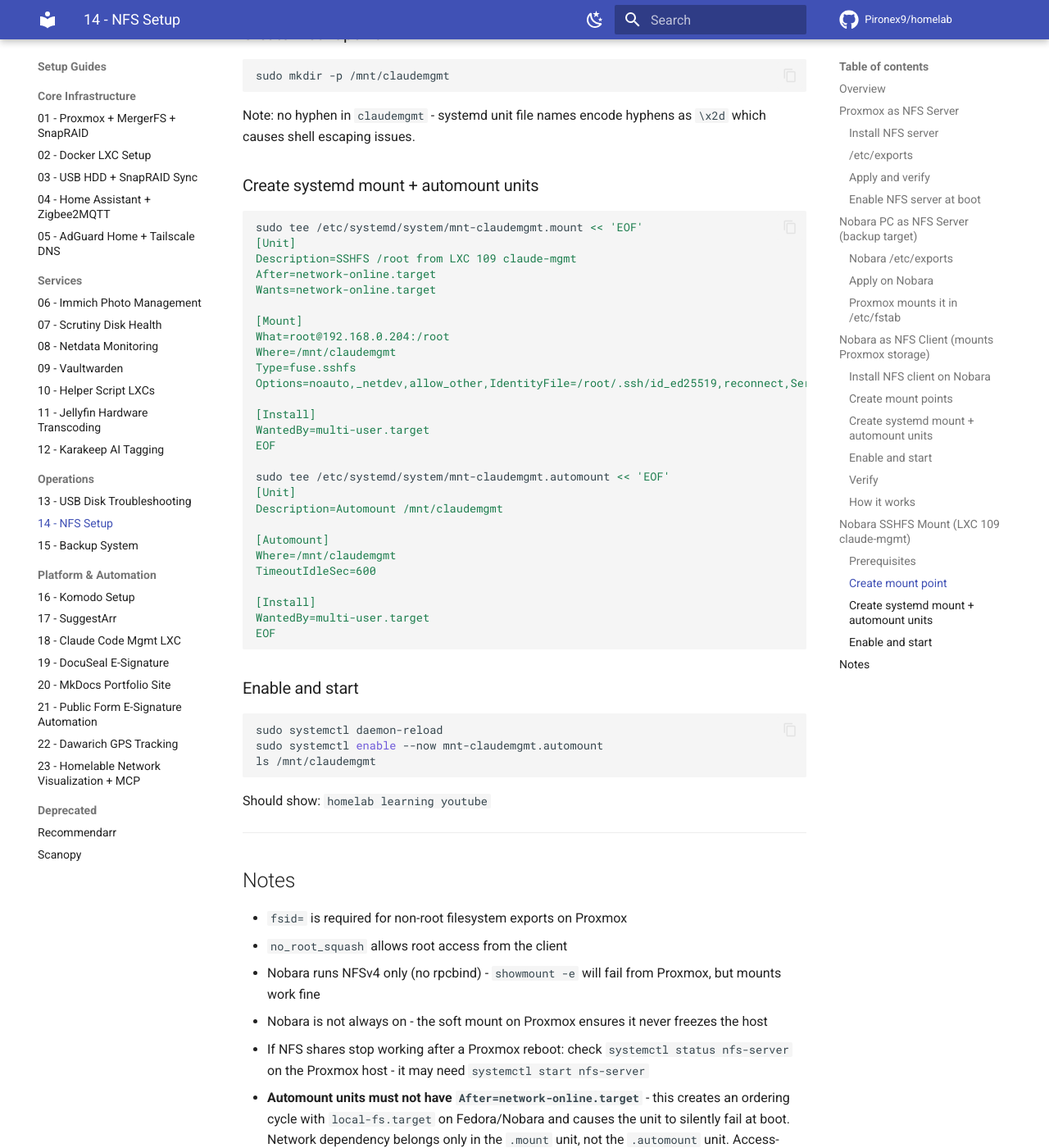
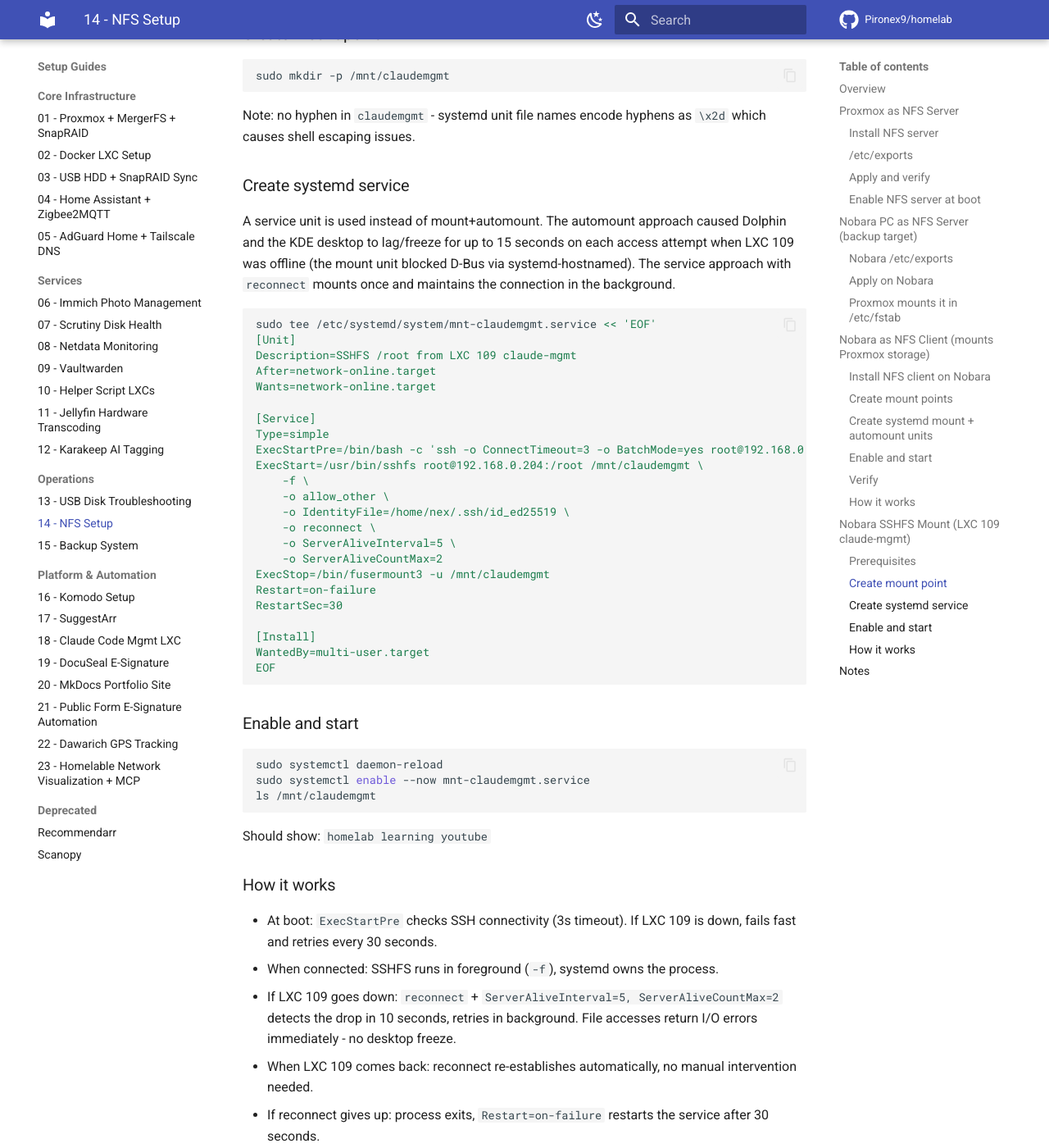
Before and after one commit to Pironex9/homelab, an MkDocs documentation site: the page built from docs/proxmox/14_NFS-Setup_Documentation.md, in a window 1280 px wide and 1400 px high, scrolled down 4050 px. Shown: the whole window at 82% size. Built offline with MkDocs 1.6.1 and Material for MkDocs 9.7.7, drawn with Linux system fonts in a browser that asks for light colours; comment, search, counter and statistics services are not loaded; some of the changed text lies outside the part shown.

Commit message:
Replace SSHFS automount with systemd service on Nobara
automount caused KDE desktop freeze when LXC 109 was offline:
each directory access triggered a 15s mount attempt that blocked
D-Bus via systemd-hostnamed. New service uses reconnect option and
ExecStartPre SSH check - mounts once, retries in background, no
desktop blocking.

````diff
--- a/docs/proxmox/14_NFS-Setup_Documentation.md
+++ b/docs/proxmox/14_NFS-Setup_Documentation.md
@@ -1,5 +1,5 @@
 **Date:** 2026-02-11
-**Updated:** 2026-03-14 (fix ordering cycle in automount units)
+**Updated:** 2026-04-08 (replace SSHFS automount with systemd service)
 **Hostname:** pve
 **IP address:** 192.168.0.109
 
@@ -174,32 +174,30 @@ sudo mkdir -p /mnt/claudemgmt
 
 Note: no hyphen in `claudemgmt` - systemd unit file names encode hyphens as `\x2d` which causes shell escaping issues.
 
-### Create systemd mount + automount units
+### Create systemd service
+
+A service unit is used instead of mount+automount. The automount approach caused Dolphin and the KDE desktop to lag/freeze for up to 15 seconds on each access attempt when LXC 109 was offline (the mount unit blocked D-Bus via systemd-hostnamed). The service approach with `reconnect` mounts once and maintains the connection in the background.
 
 ```bash
-sudo tee /etc/systemd/system/mnt-claudemgmt.mount << 'EOF'
+sudo tee /etc/systemd/system/mnt-claudemgmt.service << 'EOF'
 [Unit]
 Description=SSHFS /root from LXC 109 claude-mgmt
 After=network-online.target
 Wants=network-online.target
 
-[Mount]
-What=root@192.168.0.204:/root
-Where=/mnt/claudemgmt
-Type=fuse.sshfs
-Options=noauto,_netdev,allow_other,IdentityFile=/root/.ssh/id_ed25519,reconnect,ServerAliveInterval=15,ServerAliveCountMax=3
-
-[Install]
-WantedBy=multi-user.target
-EOF
-
-sudo tee /etc/systemd/system/mnt-claudemgmt.automount << 'EOF'
-[Unit]
-Description=Automount /mnt/claudemgmt
-
-[Automount]
-Where=/mnt/claudemgmt
-TimeoutIdleSec=600
+[Service]
+Type=simple
+ExecStartPre=/bin/bash -c 'ssh -o ConnectTimeout=3 -o BatchMode=yes root@192.168.0.204 exit 2>/dev/null'
+ExecStart=/usr/bin/sshfs root@192.168.0.204:/root /mnt/claudemgmt \
+    -f \
+    -o allow_other \
+    -o IdentityFile=/home/nex/.ssh/id_ed25519 \
+    -o reconnect \
+    -o ServerAliveInterval=5 \
+    -o ServerAliveCountMax=2
+ExecStop=/bin/fusermount3 -u /mnt/claudemgmt
+Restart=on-failure
+RestartSec=30
 
 [Install]
 WantedBy=multi-user.target
@@ -210,11 +208,19 @@ EOF
 
 ```bash
 sudo systemctl daemon-reload
-sudo systemctl enable --now mnt-claudemgmt.automount
+sudo systemctl enable --now mnt-claudemgmt.service
 ls /mnt/claudemgmt
 ```
 
 Should show: `homelab  learning  youtube`
+
+### How it works
+
+- At boot: `ExecStartPre` checks SSH connectivity (3s timeout). If LXC 109 is down, fails fast and retries every 30 seconds.
+- When connected: SSHFS runs in foreground (`-f`), systemd owns the process.
+- If LXC 109 goes down: `reconnect` + `ServerAliveInterval=5, ServerAliveCountMax=2` detects the drop in 10 seconds, retries in background. File accesses return I/O errors immediately - no desktop freeze.
+- When LXC 109 comes back: reconnect re-establishes automatically, no manual intervention needed.
+- If reconnect gives up: process exits, `Restart=on-failure` restarts the service after 30 seconds.
 
 ---
 
````
